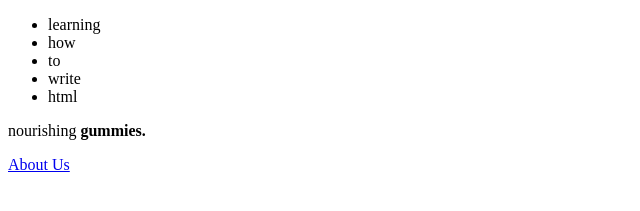
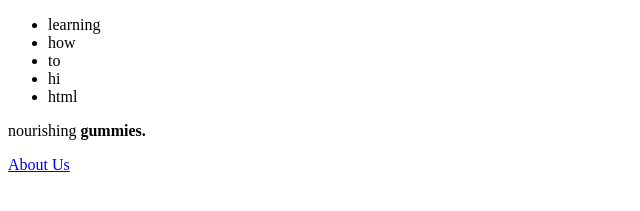
Before and after one commit to jnosofsk/project1, a plain HTML site: page index.html in a window 1280 px wide. Shown: the part 435-646 px from the top of the page, 0-640 px from the left. Drawn offline with Linux system fonts and the light colour scheme.

Commit message:
changed write to hi

```diff
--- a/index.html
+++ b/index.html
@@ -21,7 +21,7 @@
         <li>learning</li>
         <li>how</li>
         <li>to</li>
-        <li>write</li>
+        <li>hi</li>
         <li>html</li>
     </ul>
 
```
